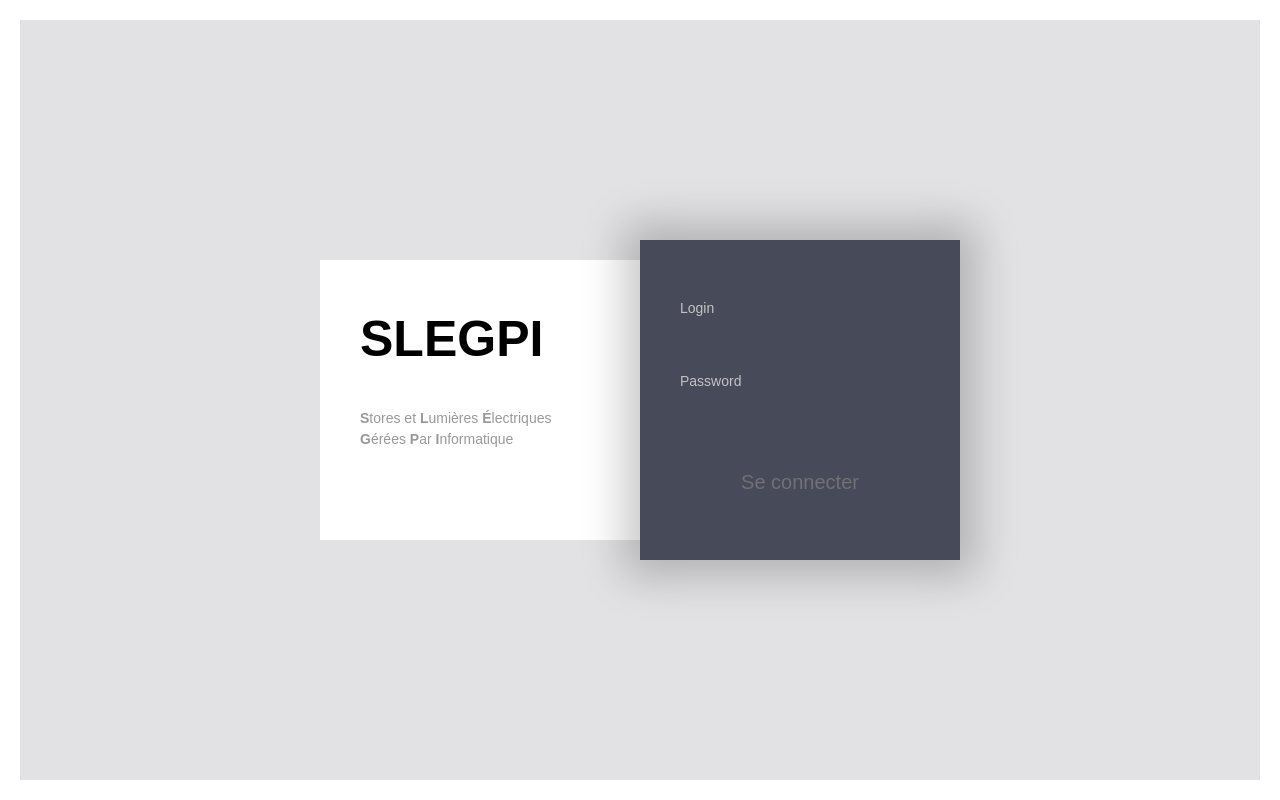
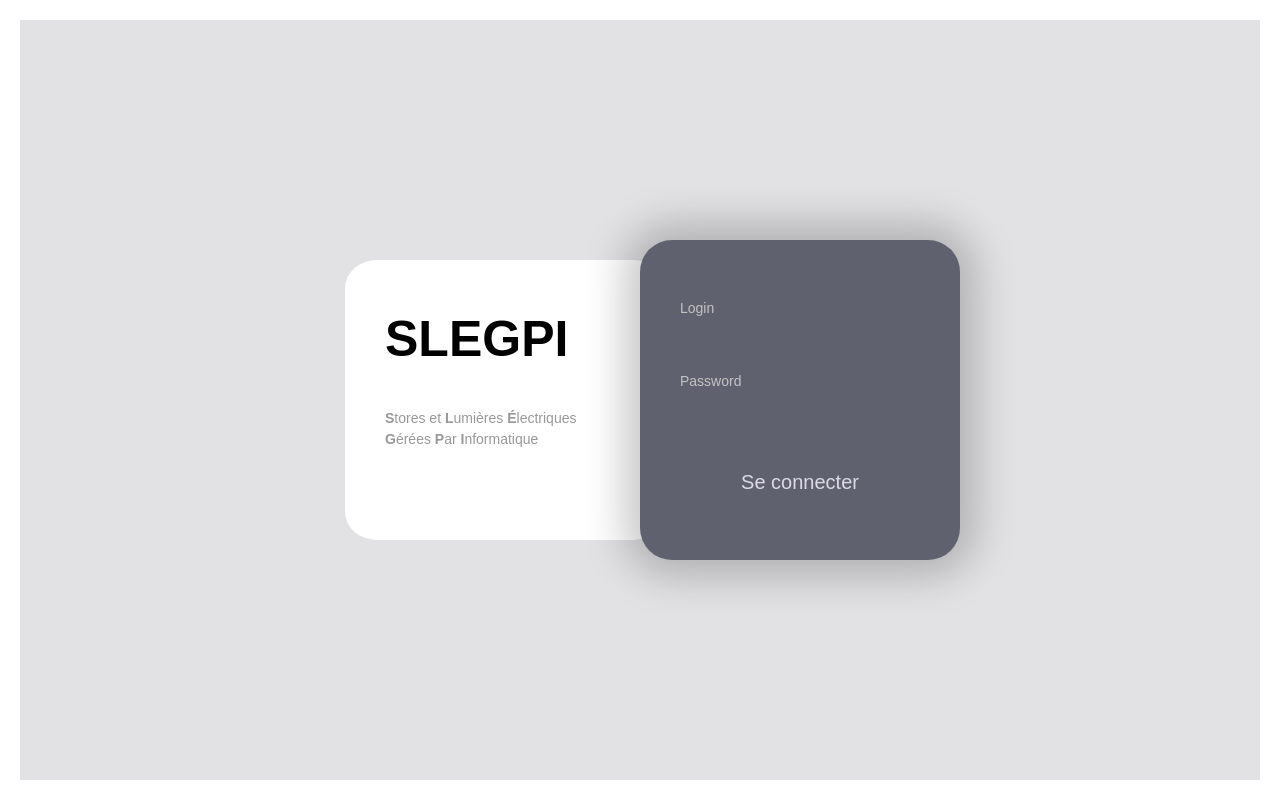
Before and after one commit to 2019-2020-IUT/M421-Management-des-Systemes-d-Information, a PHP site: page /logginPannel.html in a window 1280 px wide. Run offline with PHP 8.4, Linux system fonts and the light colour scheme; some web fonts are replaced.

Commit message:
"login page couleurs modif"

```diff
--- a/css/log.css
+++ b/css/log.css
@@ -58,8 +58,10 @@ body {
     background: white;
     height: calc(100% - 40px);
     top: 20px;
+    right: -25px;
     position: relative;
     width: 50%;
+    border-radius: 10%;
 }
 
 @media (max-width: 767px) {
@@ -85,11 +87,12 @@ body {
 }
 
 .right {
-    background: #474A59;
+    background: rgb(95, 98, 110);
     box-shadow: 0px 0px 40px 16px rgba(0, 0, 0, 0.22);
     color: #F1F1F2;
     position: relative;
     width: 50%;
+    border-radius: 10%;
 }
 
 @media (max-width: 767px) {
@@ -136,7 +139,7 @@ input::-moz-focus-inner {
 }
 
 #submit {
-    color: #707075;
+    color: #dadae6;
     margin-top: 40px;
     transition: color 300ms;
 }
```
